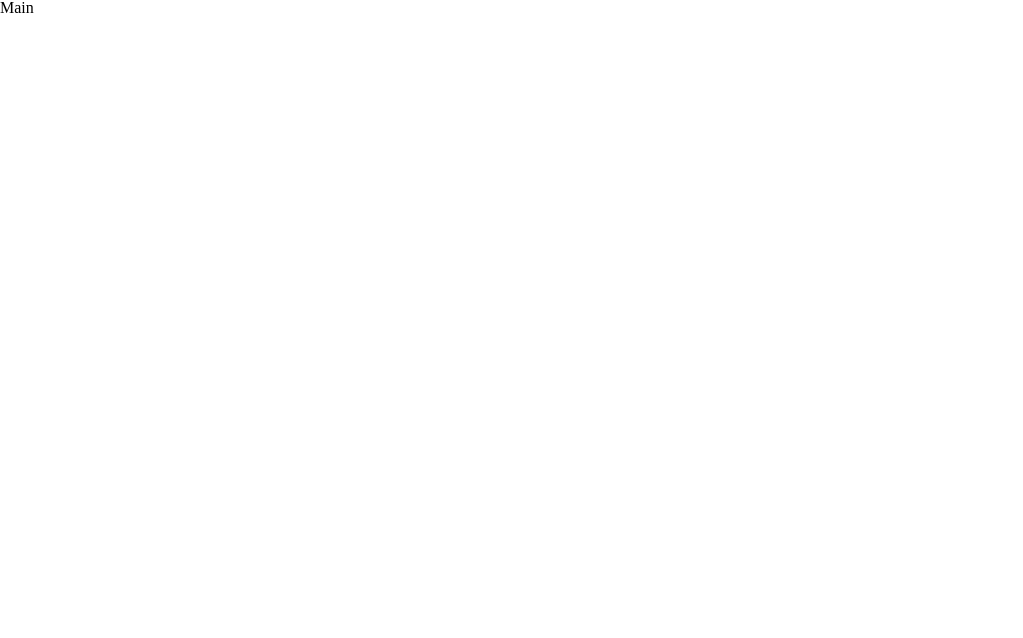
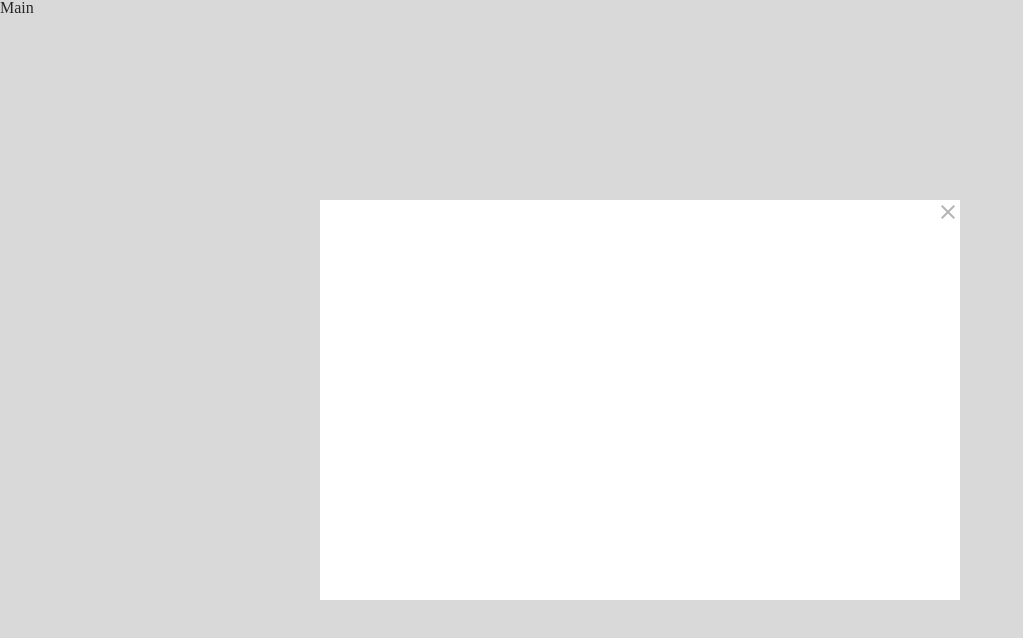
Before and after one commit to LingoBell/LingoBell-FrontEnd, a React app: page / in a window 1280 px wide. Shown: the top 638 px of the page, without its empty margins (0-1023 px from the left). Built offline with nearby package versions, Linux system fonts and the light colour scheme.

Commit message:
Create Modal component

```diff
--- /dev/null
+++ b/src/components/atomic/molecules/Modal.js
@@ -0,0 +1,55 @@
+import React, { useState } from 'react';
+import styled from 'styled-components';
+
+const Background = styled.div`
+    background-color: gray;
+    width: 100vw;
+    height: 100vh;
+    opacity: 30%;
+    position: fixed;
+    left: 0;
+    top: 0;
+
+    display: flex;
+    align-items: center;
+    justify-content: center;
+`
+
+const ModalBox = styled.div`
+    width: 50vw;
+    height: 50vh;
+    background-color: white;
+
+    // min-width: 600px;
+    z-index: 1;
+`
+
+export default props => {
+    const [clicked, setClicked] = useState(false);
+
+    const handleCloseBttn = () => {
+        setClicked(true);
+        console.log("close button clicked!");
+    };
+
+    const handleBackgroundClick = () => {
+        setClicked(true);
+        console.log("background clicked!");
+    };
+
+    return (
+        !clicked && (
+            <Background onClick={() => handleBackgroundClick()}>
+                <ModalBox onClick={e => e.stopPropagation()} >
+                    <span
+                        className='material-icons'
+                        onClick={() => handleCloseBttn()}
+                        style={{ display: 'flex', justifyContent: 'flex-end', cursor: 'pointer' }}
+                    >
+                        close
+                    </span>
+                </ModalBox>
+            </Background>
+        )
+    );
+}
--- a/src/components/atomic/pages/Main.js
+++ b/src/components/atomic/pages/Main.js
@@ -1,7 +1,13 @@
 import React from 'react'
 import styled from 'styled-components'
+import Modal from '../molecules/Modal'
+
 export default props => {
   return (
-    <div>Main</div>
+    <>
+      <div>Main</div>
+      <Modal />
+    </>
+
   )
 }
```
